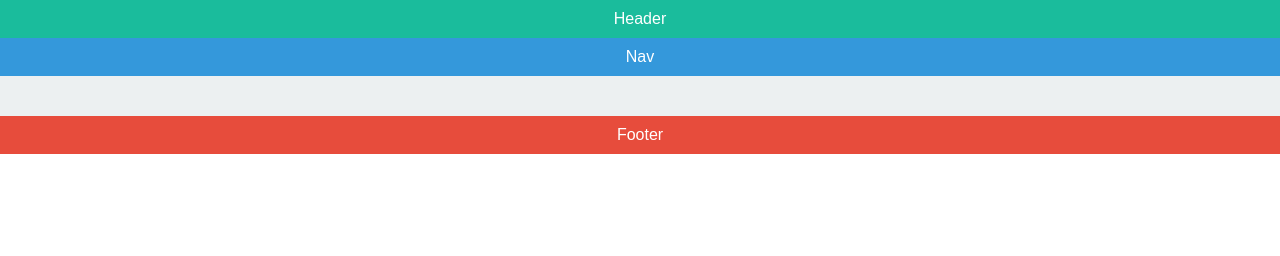
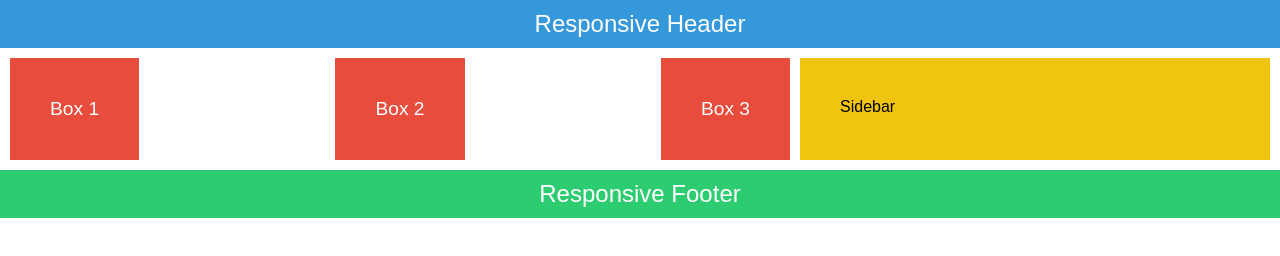
Before and after one commit to daniyar-yes/css-examples-comit, a plain HTML site: page index.html in a window 1280 px wide. Drawn offline with Linux system fonts and the light colour scheme.

Commit message:
media query example

```diff
--- a/index.html
+++ b/index.html
@@ -3,37 +3,19 @@
 <head>
   <meta charset="UTF-8">
   <meta name="viewport" content="width=device-width, initial-scale=1.0">
-  <title>CSS Basics, Flexbox, and Grid</title>
+  <title>Media Queries Example</title>
   <link rel="stylesheet" href="styles.css">
 </head>
 <body>
-  <header class="header">Header</header>
-  <nav class="nav">Nav</nav>
+  <header class="header">Responsive Header</header>
   <main class="main">
-    <section class="flexbox-example">
-      <!--Flexbox Demo -->
-      <!--
-      <div class="flex-container">
-        <div class="flex-item">Item 1</div>
-        <div class="flex-item">Item 2</div>
-        <div class="flex-item">Item 3</div>
-      </div>
-      -->
+    <section class="content">
+      <div class="box">Box 1</div>
+      <div class="box">Box 2</div>
+      <div class="box">Box 3</div>
     </section>
-    <section class="grid-example">
-      <!-- Grid Demo -->
-      <!--
-      <div class="grid-container">
-        <div class="grid-item">1</div>
-        <div class="grid-item">2</div>
-        <div class="grid-item">3</div>
-        <div class="grid-item">4</div>
-        <div class="grid-item">5</div>
-        <div class="grid-item">6</div>
-      </div>
-      -->
-    </section>
+    <aside class="sidebar">Sidebar</aside>
   </main>
-  <footer class="footer">Footer</footer>
+  <footer class="footer">Responsive Footer</footer>
 </body>
 </html>
--- a/styles.css
+++ b/styles.css
@@ -1,4 +1,4 @@
-/* Basic Styling */
+/* Base Styles (Mobile-First Approach) */
 body {
     font-family: Arial, sans-serif;
     margin: 0;
@@ -6,53 +6,78 @@ body {
     box-sizing: border-box;
   }
 
-  header, nav, main, footer {
+  header, footer {
+    text-align: center;
     padding: 10px;
-    text-align: center;
     color: white;
   }
 
-  .header { background: #1abc9c; }
-  .nav { background: #3498db; }
-  .footer { background: #e74c3c; }
-  .main { background: #ecf0f1; padding: 20px; }
-
-  /* Uncomment this section for Flexbox Demo */
-  /*
-  .flex-container {
-    display: flex;
-    justify-content: space-around;
-    align-items: center;
-    height: 200px;
-    background-color: #f39c12;
-    border: 2px solid #d35400;
+  .header {
+    background-color: #3498db;
   }
 
-  .flex-item {
-    background-color: #8e44ad;
-    color: white;
-    padding: 20px;
-    margin: 10px;
-    border-radius: 5px;
-  }
-  */
-
-  /* Uncomment this section for Grid Demo */
-  /*
-  .grid-container {
-    display: grid;
-    grid-template-columns: repeat(3, 1fr);
-    gap: 10px;
-    padding: 20px;
+  .footer {
     background-color: #2ecc71;
-    border: 2px solid #27ae60;
   }
 
-  .grid-item {
-    background-color: #9b59b6;
+  .main {
+    display: flex;
+    flex-direction: column;
+    gap: 10px;
+    padding: 10px;
+  }
+
+  .content {
+    display: flex;
+    flex-direction: column;
+    gap: 10px;
+  }
+
+  .box {
+    padding: 20px;
+    background-color: #e74c3c;
     color: white;
+    text-align: center;
+  }
+
+  .sidebar {
     padding: 20px;
-    text-align: center;
-    border-radius: 5px;
+    background-color: #f1c40f;
+    color: black;
   }
-  */
+
+  /* Media Query: Tablet View (600px and up) */
+  @media screen and (min-width: 600px) {
+    .main {
+      flex-direction: row;
+    }
+
+    .content {
+      flex: 2;
+      flex-direction: row;
+    }
+
+    .sidebar {
+      flex: 1;
+    }
+  }
+
+  /* Media Query: Desktop View (1024px and up) */
+  @media screen and (min-width: 1024px) {
+    header, footer {
+      font-size: 1.5rem;
+    }
+
+    .content {
+      justify-content: space-between;
+    }
+
+    .box {
+      padding: 40px;
+      font-size: 1.2rem;
+    }
+
+    .sidebar {
+      padding: 40px;
+    }
+  }
```
